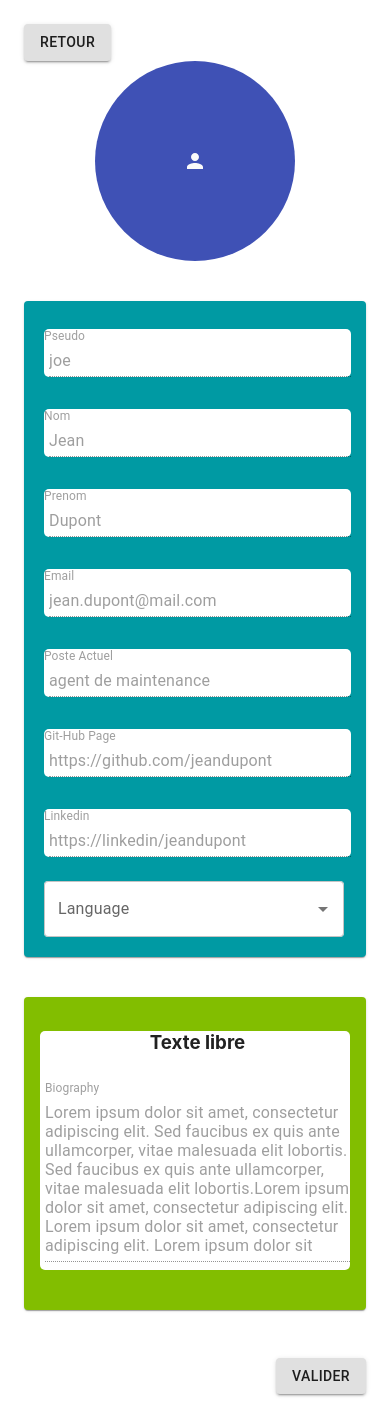
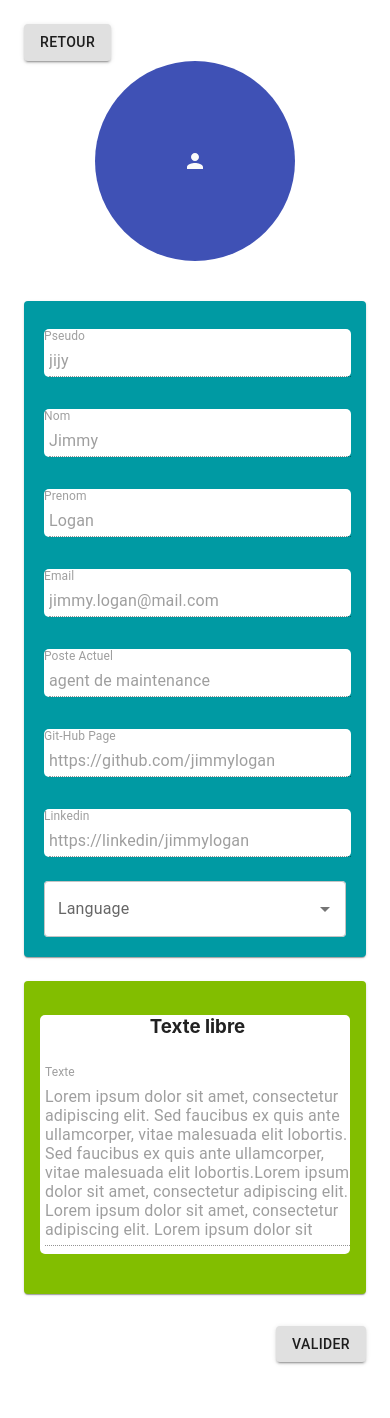
Before and after one commit to WildCodeSchool/DevHubShare, a React (Vite) app in the folder frontend/: page /creation-compte in a window 390 px wide. After the commit the page ends 1386 px from the top, so only its background shows below. Built offline with nearby package versions, Linux system fonts and the light colour scheme.

Commit message:
update responsive select and text area

```diff
--- a/frontend/src/components/ProfileUser.jsx
+++ b/frontend/src/components/ProfileUser.jsx
@@ -32,16 +32,20 @@ const useStyles = makeStyles((theme) => ({
     justifyContent: "flex-end",
     marginTop: theme.spacing(1),
   },
+  gridCard: {
+    display: "grid",
+    alignItems: "center",
+  },
 }));
 
 const userProfile = {
-  pseudo: "joe",
-  nom: "Jean",
-  prenom: "Dupont",
-  email: "jean.dupont@mail.com",
+  pseudo: "jijy",
+  nom: "Jimmy",
+  prenom: "Logan",
+  email: "jimmy.logan@mail.com",
   poste: "agent de maintenance",
-  githubPage: "https://github.com/jeandupont",
-  linkedin: "https://linkedin/jeandupont",
+  githubPage: "https://github.com/jimmylogan",
+  linkedin: "https://linkedin/jimmylogan",
 };
 
 function UserProfile() {
@@ -52,7 +56,7 @@ function UserProfile() {
       <Button variant="contained" className={classes.retour}>
         Retour
       </Button>
-      <Grid container spacing={3}>
+      <Grid container spacing={1}>
         <Grid item xs={12} md={6}>
           <div className={classes.userImageContainer}>
             <UserImage />
@@ -67,7 +71,7 @@ function UserProfile() {
             linkedin={userProfile.linkedin}
           />
         </Grid>
-        <Grid item xs={12} md={6}>
+        <Grid className={classes.gridCard} item xs={12} md={6}>
           <Card className={classes.card}>
             <CardContent>
               <div className={classes.texteLibreContainer}>
--- a/frontend/src/components/SelectLanguages.jsx
+++ b/frontend/src/components/SelectLanguages.jsx
@@ -9,7 +9,8 @@ export default function SelectLanguage() {
       id="combo-box-demo"
       // eslint-disable-next-line no-use-before-define
       options={languages}
-      sx={{ width: 300, backgroundColor: "#FFF", borderRadius: 1 }}
+      sx={{ backgroundColor: "#FFF", borderRadius: 1 }}
+      fullWidth
       // eslint-disable-next-line react/jsx-props-no-spreading
       renderInput={(params) => <TextField {...params} label="Language" />}
     />
--- a/frontend/src/components/profilComponents/TexteLibre.jsx
+++ b/frontend/src/components/profilComponents/TexteLibre.jsx
@@ -14,7 +14,7 @@ function TexteLibre() {
   const classes = useStyles();
 
   const texte = {
-    biography:
+    texte:
       "Lorem ipsum dolor sit amet, consectetur adipiscing elit. Sed faucibus ex quis ante ullamcorper, vitae malesuada elit lobortis. Sed faucibus ex quis ante ullamcorper, vitae malesuada elit lobortis.Lorem ipsum dolor sit amet, consectetur adipiscing elit. Lorem ipsum dolor sit amet, consectetur adipiscing elit. Lorem ipsum dolor sit amet, consectetur adipiscing elit. Lorem ipsum dolor sit amet, consectetur adipiscing elit. Lorem ipsum dolor sit amet, consectetur adipiscing elit. Lorem ipsum dolor sit amet, consectetur adipiscing elit. Lorem ipsum dolor sit amet, consectetur adipiscing elit. Lorem ipsum dolor sit amet, consectetur adipiscing elit. Lorem ipsum dolor sit amet, consectetur adipiscing elit. Lorem ipsum dolor sit amet, consectetur adipiscing elit. Lorem ipsum dolor sit amet, consectetur adipiscing elit. ",
   };
 
@@ -25,8 +25,8 @@ function TexteLibre() {
         <Grid item xs={12}>
           <TextField
             className={classes.field}
-            label="Biography"
-            value={texte.biography}
+            label="Texte"
+            value={texte.texte}
             multiline
             rows={8}
             fullWidth
```
